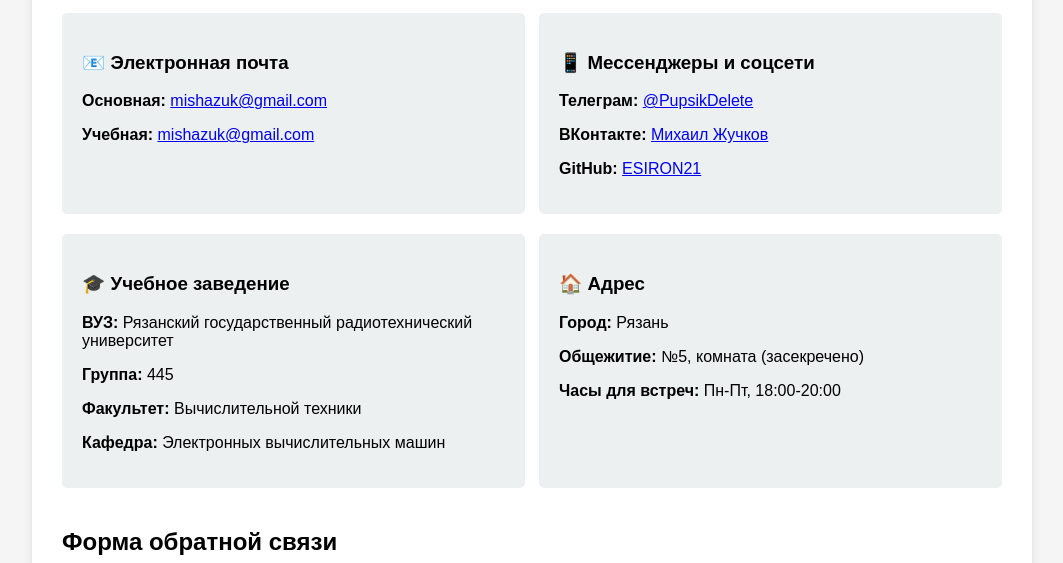
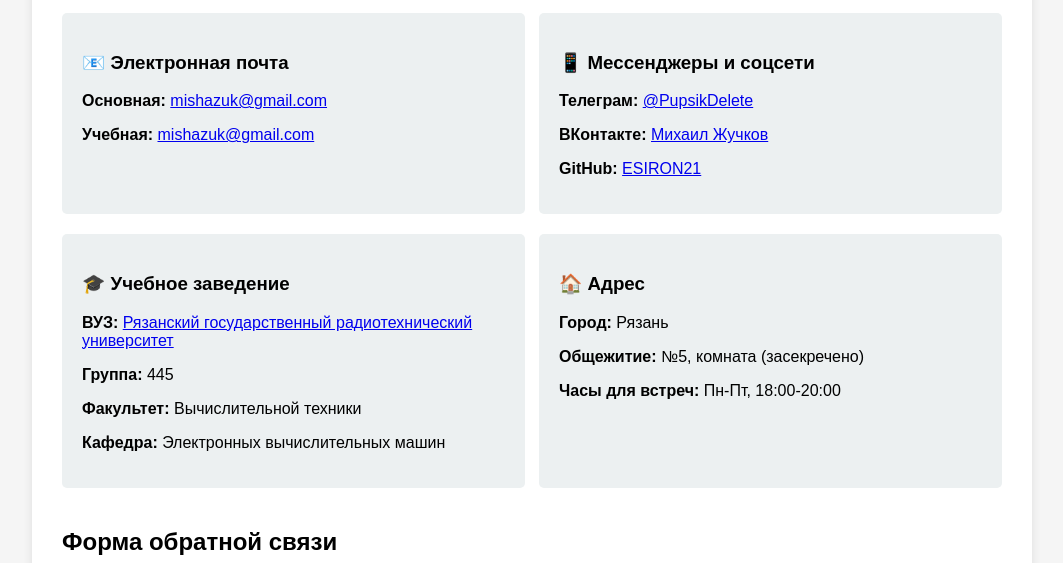
Before and after one commit to ESIRON21/ES1RON21.github.io, a plain HTML site: page contacts.html in a window 1280 px wide. Shown: the part 237-800 px from the top of the page, without its empty margins (108-1171 px from the left). Drawn offline with Linux system fonts and the light colour scheme.

Commit message:
Update contacts.html
добавил ссылку на вуз

```diff
--- a/contacts.html
+++ b/contacts.html
@@ -96,7 +96,7 @@
 
             <div class="contact-card">
                 <h3>🎓 Учебное заведение</h3>
-                <p><strong>ВУЗ:</strong> Рязанский государственный радиотехнический университет</p>
+                <p><strong>ВУЗ:</strong> <a href="https://rsreu.ru/">Рязанский государственный радиотехнический университет</a></p>
                 <p><strong>Группа:</strong> 445</p>
                 <p><strong>Факультет:</strong> Вычислительной техники</p>
 		<p><strong>Кафедра:</strong> Электронных вычислительных машин</p>
@@ -123,4 +123,5 @@
         <p>Для срочных вопросов звоните: <strong>+7 (977) 123-45-67</strong> (доступен с 9:00 до 22:00)</p>
     </div>
 </body>
+
 </html>
```
